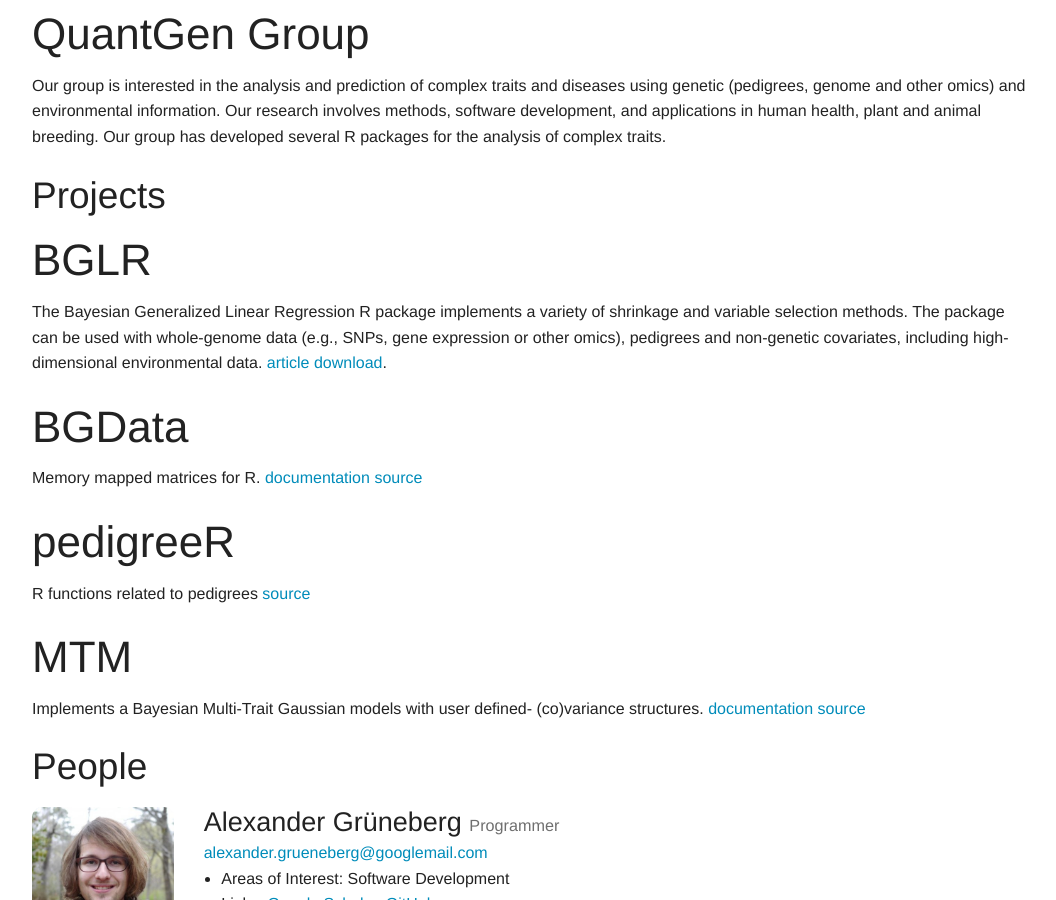
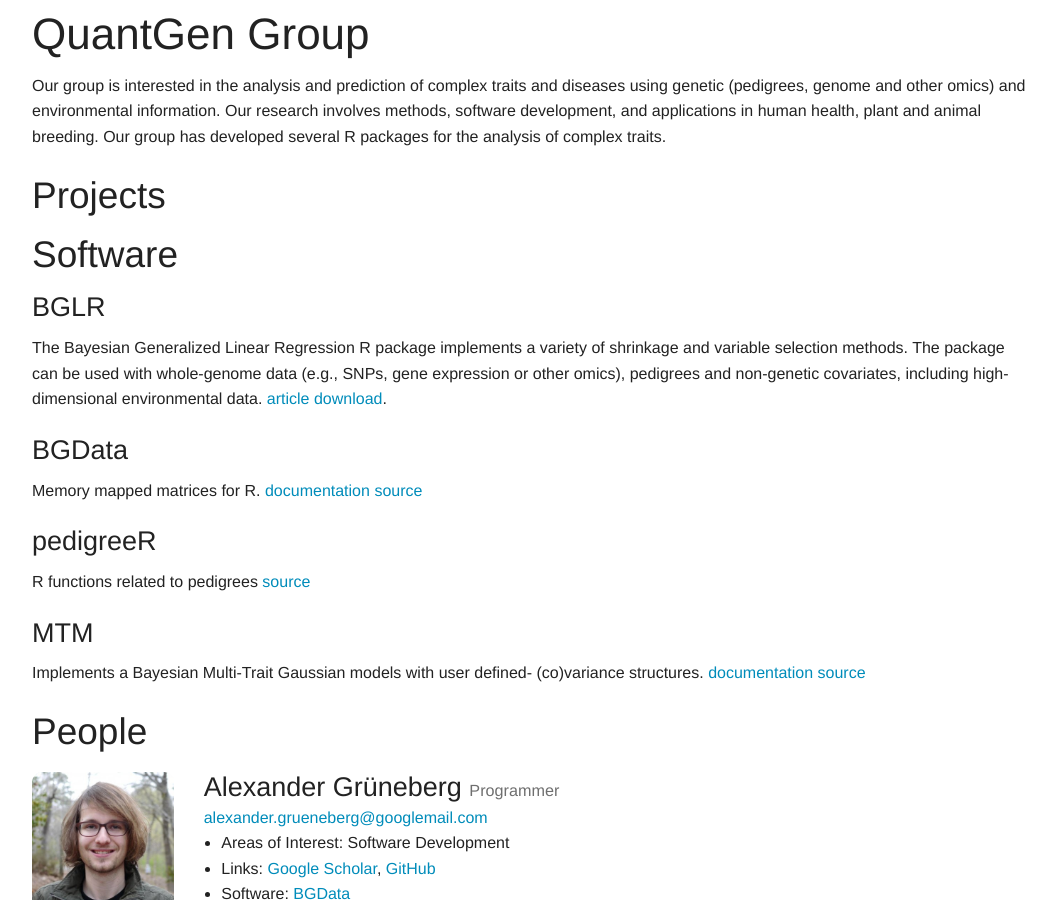
Before and after one commit to QuantGen/quantgen.github.io, a Jekyll site: the page built from index.md, in a window 1280 px wide and 900 px high. Shown: the whole window, without its empty margins (108-1164 px from the left). Built offline with Jekyll 4.4.1, drawn with Linux system fonts in a browser that asks for light colours.

Commit message:
Update index.md

```diff
--- a/index.md
+++ b/index.md
@@ -10,22 +10,23 @@ Our group is interested in the analysis and prediction of complex traits and dis
 
 ## Projects
 
+## Software
 
-# BGLR
+### BGLR
 
 The Bayesian Generalized Linear Regression R package implements a variety of shrinkage and variable selection methods. The package can be used with whole-genome data (e.g., SNPs, gene expression or other omics), pedigrees and non-genetic covariates, including high-dimensional environmental data. [article](http://www.genetics.org/content/198/2/483.full.pdf+html)     [download](http://cran.r-project.org/web/packages/BGLR/index.html).
 
 
-# BGData
+### BGData
 
 Memory mapped matrices for R.  [documentation](https://github.com/QuantGen/BGData/wiki)   [source](https://github.com/QuantGen/BGData/wiki)
 
 
-# pedigreeR
+### pedigreeR
 
 R functions related to pedigrees  [source](https://github.com/Rpedigree/pedigreeR)
 
-# MTM
+### MTM
 
 Implements a Bayesian Multi-Trait Gaussian models with user defined- (co)variance structures.    [documentation](https://www.dropbox.com/s/5tlr8hotsvcyam4/MTM%20documentation%20V2.docx?dl=0) [source](https://www.dropbox.com/s/neyva73riidcfh5/MTM.R?dl=0)
 
```
